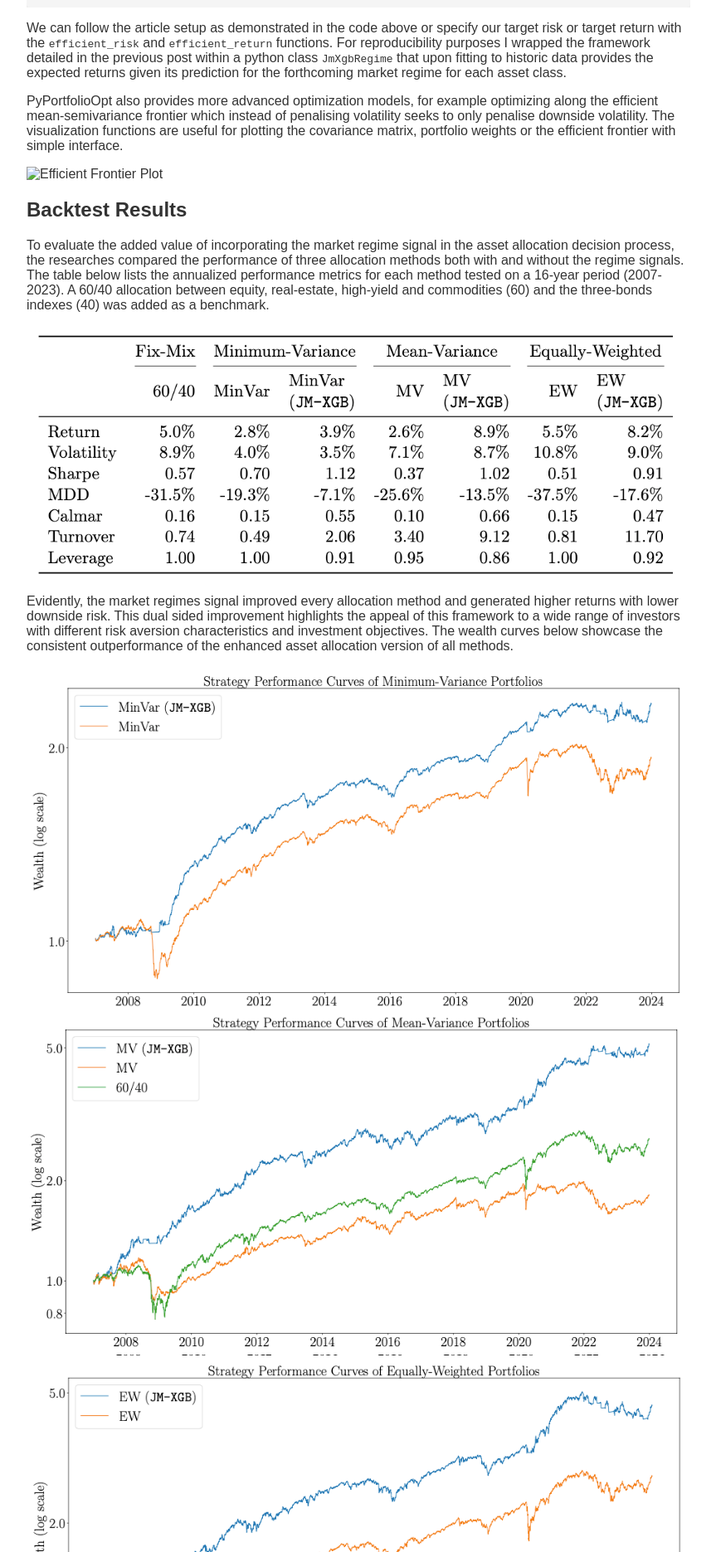
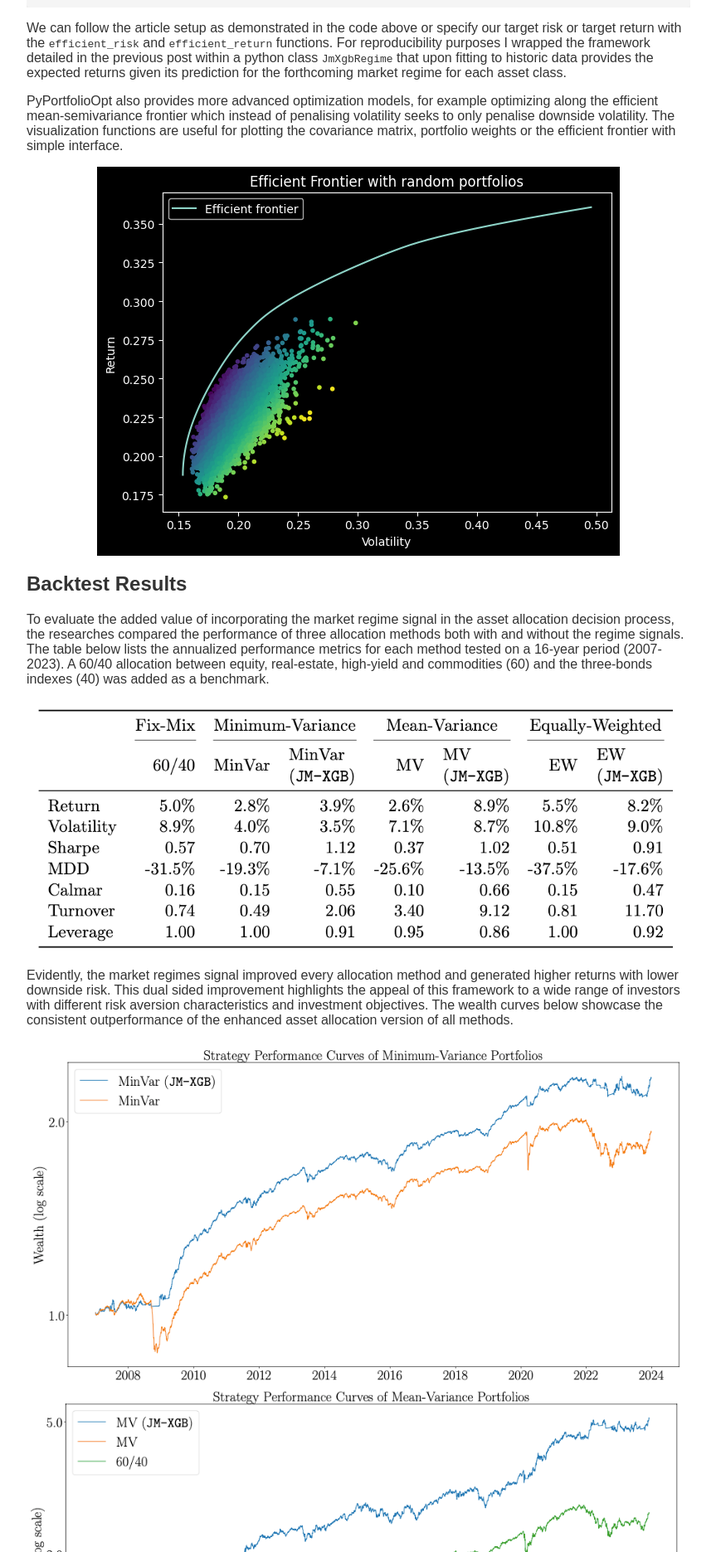
Before and after one commit to Cohen-Or/cohen-or.github.io, a Jekyll site: the page built from posts/rsaa2.md, in a window 1280 px wide. Shown: the part 1681-3552 px from the top of the page at 83% size, without its empty margins (208-1071 px from the left). Built offline with Jekyll 4.4.1, drawn with Linux system fonts in a browser that asks for light colours; our own code applies the rules of GitHub Pages for plain Markdown files; formulas are drawn with MathJax 3.

Commit message:
Update rsaa2.md

```diff
--- a/posts/rsaa2.md
+++ b/posts/rsaa2.md
@@ -79,7 +79,7 @@ We can follow the article setup as demonstrated in the code above or specify our
 
 PyPortfolioOpt also provides more advanced optimization models, for example optimizing along the efficient mean-semivariance frontier which instead of penalising volatility seeks to only penalise downside volatility. The visualization functions are useful for plotting the covariance matrix, portfolio weights or the efficient frontier with simple interface.
 
-![Efficient Frontier Plot](rsaa5.png)
+![Efficient Frontier Plot](/images/rsaa5.png)
 
 ## Backtest Results
 To evaluate the added value of incorporating the market regime signal in the asset allocation decision process, the researches compared the performance of three allocation methods both with and without the regime signals. The table below lists the annualized performance metrics for each method tested on a 16-year period (2007-2023). A 60/40 allocation between equity, real-estate, high-yield and commodities (60) and the three-bonds indexes (40) was added as a benchmark.
```
